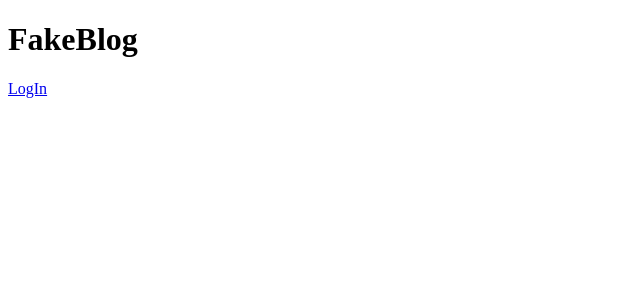
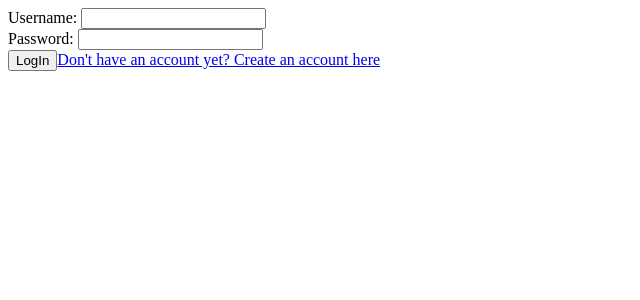
Before and after one commit to fmguerrero96/blog_client, a React (Vite) app: page / in a window 1280 px wide. Shown: the top 300 px of the page, without its empty margins (0-640 px from the left). Built offline with nearby package versions, Linux system fonts and the light colour scheme.

Commit message:
Create login component

```diff
--- a/src/App.jsx
+++ b/src/App.jsx
@@ -1,11 +1,13 @@
 import NavBar from "./components/NavBar"
+import LogIn from "./components/LogIn"
 
 function App() {
 
   return (
    <div>
       <div className="navContainer">
-        <NavBar></NavBar>
+        {/* <NavBar></NavBar> */}
+        <LogIn></LogIn>
       </div>
    </div>
   )
--- /dev/null
+++ b/src/components/LogIn.jsx
@@ -0,0 +1,29 @@
+import { Link } from "react-router-dom";
+
+function LogIn() {
+    return(
+        <div className="login_form_container">
+            <form action="" method="POST" className="login_form">
+                <div className="form_input_container">
+
+                    <div className="form_group">
+                        <label for='username'>Username: </label>
+                        <input type="text" name='username' id="username" required></input>
+                    </div>
+
+                    <div className="form_group">
+                        <label for='password'>Password: </label>
+                        <input type="password" name="password" id="password" required></input>
+                    </div>
+
+                    <button type="submit">LogIn</button>
+
+                    <Link className="go_to_signup" to="/signUp">Don't have an account yet? Create an account here</Link>
+
+                </div>
+            </form>
+        </div>
+    )
+};
+
+export default LogIn;
```
